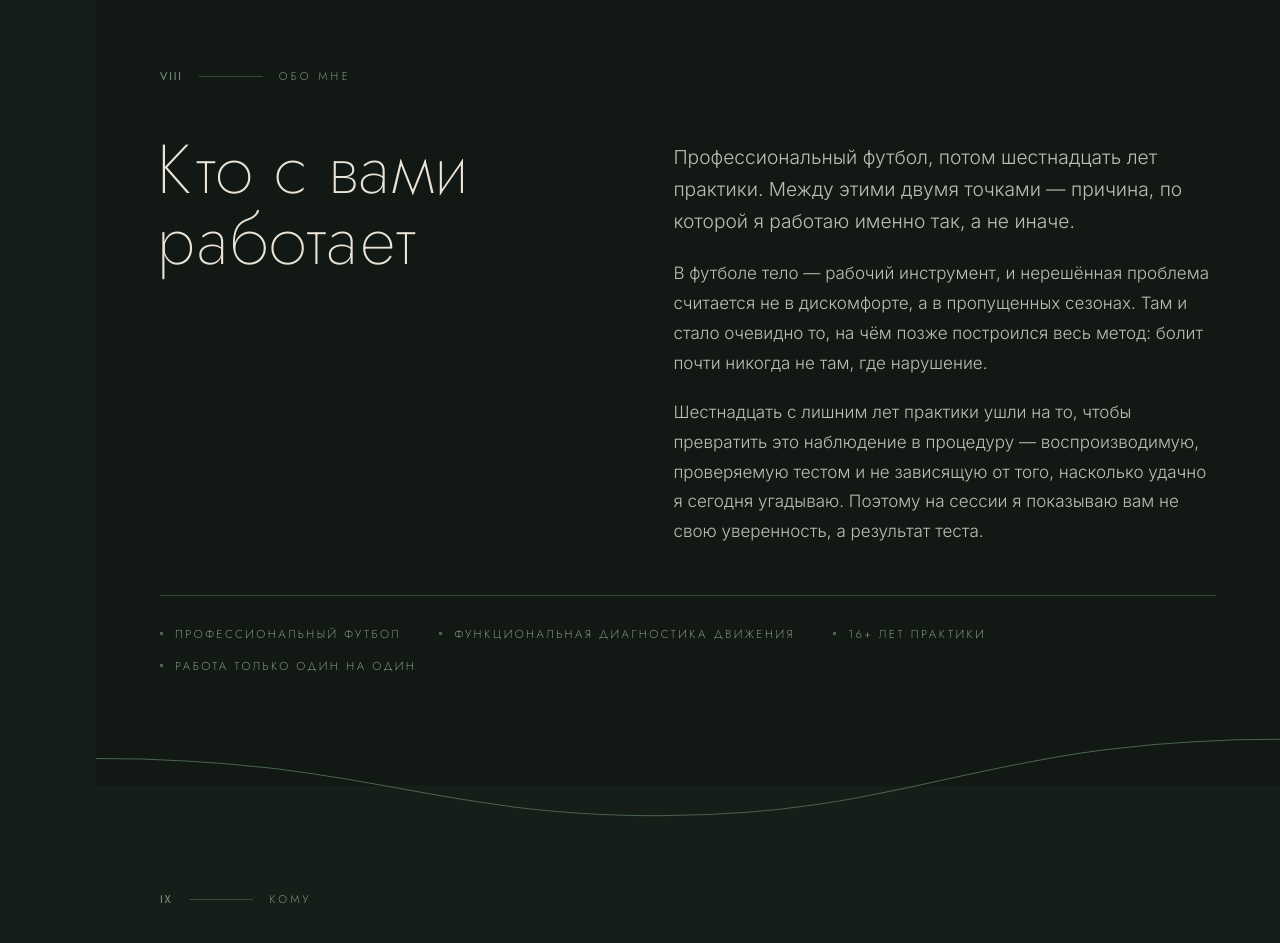
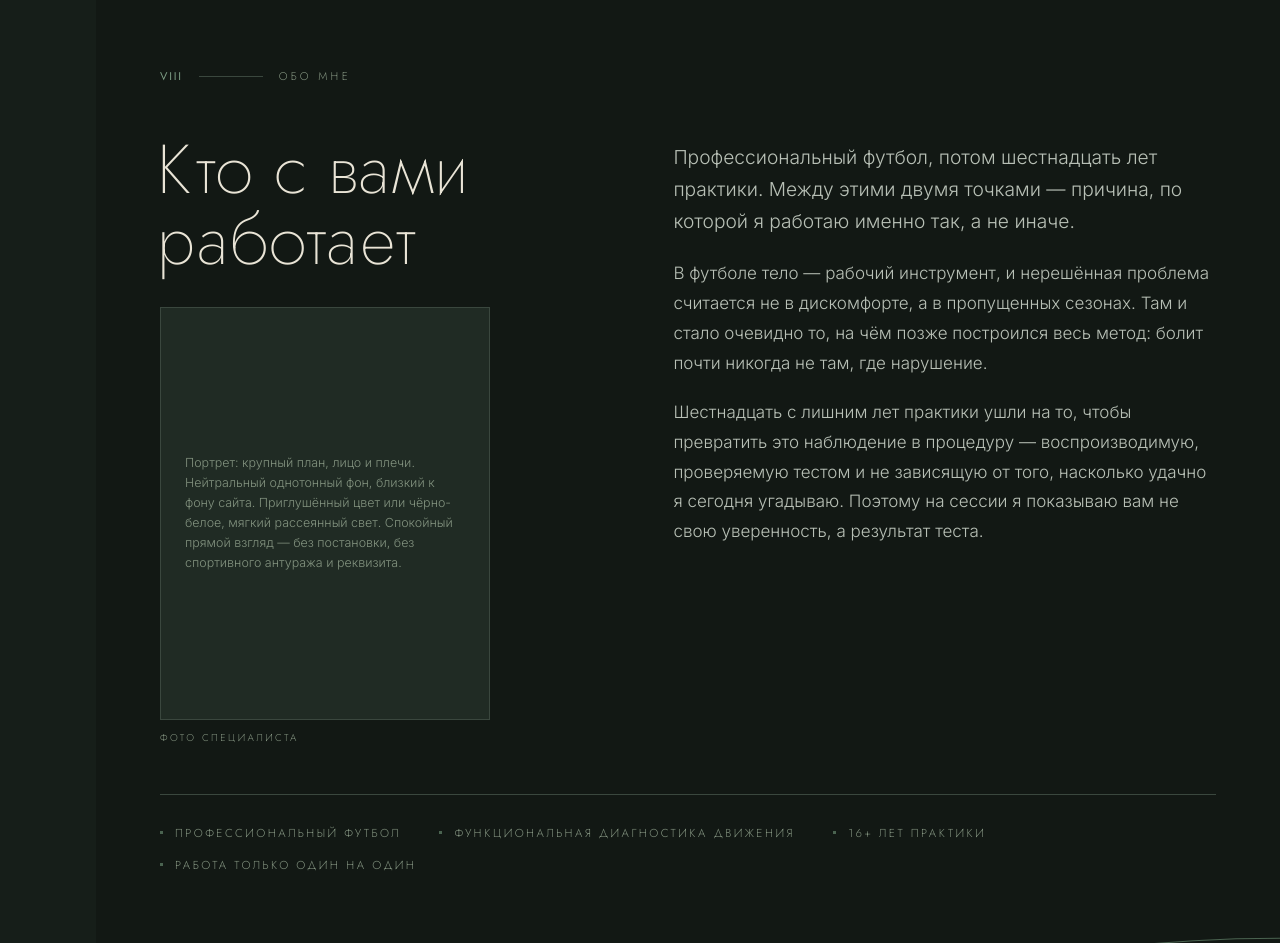
Before and after one commit to alextynyanov-prog/aisance-landing, a plain HTML site: page index.html in a window 1280 px wide. Shown: the part 10180-11123 px from the top of the page. Drawn offline with nearby package versions, Linux system fonts and the light colour scheme.

Commit message:
Слот под портрет специалиста в разделе «Обо мне»
Портрет встроен в левую колонку под заголовком, три текстовых абзаца
не тронуты. Задание на съёмку лежит внутри пустой рамки и исчезает
автоматически, когда внутрь кладут img.

Co-Authored-By: Claude Opus 5 <noreply@anthropic.com>

```diff
--- a/assets/css/style.css
+++ b/assets/css/style.css
@@ -590,7 +590,14 @@ h1,h2,h3{ margin:0; font-weight:300 }
 .shot__frame::before{ width:15px; height:1px; transform:translate(-50%,-50%) }
 .shot__frame::after{ width:1px; height:15px; transform:translate(-50%,-50%) }
 .shot__frame:has(img)::before, .shot__frame:has(img)::after,
-.shot__frame:has(video)::before, .shot__frame:has(video)::after{ content:none }
+.shot__frame:has(video)::before, .shot__frame:has(video)::after,
+.shot__frame:has(.shot__brief)::before, .shot__frame:has(.shot__brief)::after{ content:none }
+.shot__brief{
+  display:flex; align-items:center; height:100%;
+  padding:clamp(16px,2vw,24px); box-sizing:border-box;
+  font-size:.78rem; line-height:1.6; color:var(--text-3);
+}
+.shot__frame:has(img) .shot__brief, .shot__frame:has(video) .shot__brief{ display:none }
 .shot__frame:has(img), .shot__frame:has(video){ background:var(--bg-alt) }
 .shot figcaption{
   font-family:var(--f-display); font-size:.62rem; letter-spacing:.24em;
@@ -603,6 +610,13 @@ h1,h2,h3{ margin:0; font-weight:300 }
 
 /* ---------- VIII. обо мне ---------- */
 #about .ticker{ margin-top:clamp(40px,6vh,72px) }
+.about__side{ display:flex; flex-direction:column; align-items:flex-start }
+.shot--portrait{
+  width:100%; max-width:330px;
+  margin-top:clamp(26px,4vh,44px);
+}
+.shot--portrait .shot__frame{ aspect-ratio:4/5 }
+@media (max-width:899px){ .shot--portrait{ max-width:280px } }
 
 /* ============================================================
    Появление / motion
--- a/index.html
+++ b/index.html
@@ -406,7 +406,21 @@
   <div class="wrap">
     <p class="sec__num"><b>VIII</b><i></i>Обо мне</p>
     <div class="grid-lead">
-      <h2 class="h-display">Кто с вами работает</h2>
+      <div class="about__side">
+        <h2 class="h-display">Кто с вами работает</h2>
+        <!--
+          ФОТО СПЕЦИАЛИСТА. Положите файл в assets/img/about/ и замените
+          эту строку-комментарий на:
+              <img src="assets/img/about/portrait.jpg" alt="Специалист AISANCE">
+          Рамка и подпись останутся, текст-задание на съёмку исчезнет сам.
+        -->
+        <figure class="shot shot--portrait">
+          <span class="shot__frame">
+            <span class="shot__brief">Портрет: крупный план, лицо и плечи. Нейтральный однотонный фон, близкий к фону сайта. Приглушённый цвет или чёрно-белое, мягкий рассеянный свет. Спокойный прямой взгляд — без постановки, без спортивного антуража и реквизита.</span>
+          </span>
+          <figcaption>Фото специалиста</figcaption>
+        </figure>
+      </div>
       <div class="col-text">
         <p class="lead">Профессиональный футбол, потом шестнадцать лет практики. Между этими двумя точками — причина, по которой я работаю именно так, а не иначе.</p>
         <p>В футболе тело — рабочий инструмент, и нерешённая проблема считается не в дискомфорте, а в пропущенных сезонах. Там и стало очевидно то, на чём позже построился весь метод: болит почти никогда не там, где нарушение.</p>
```
